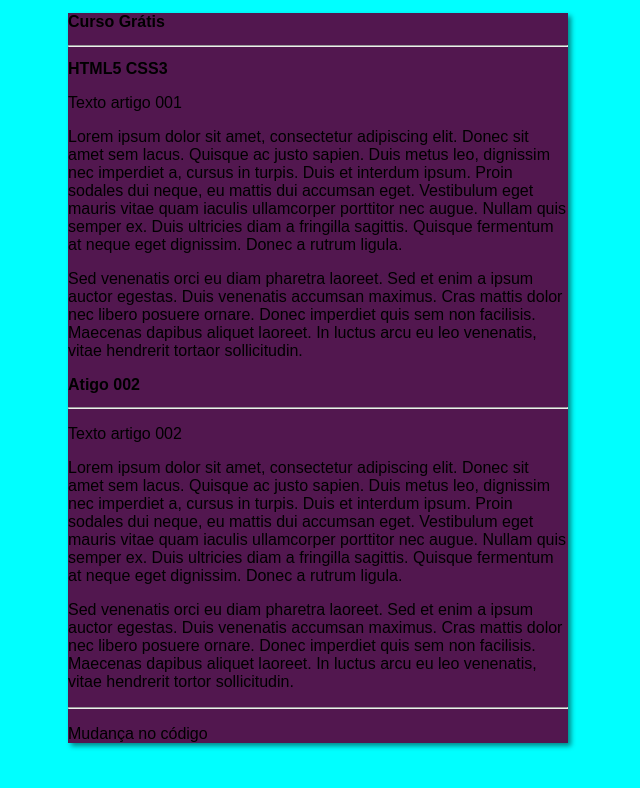
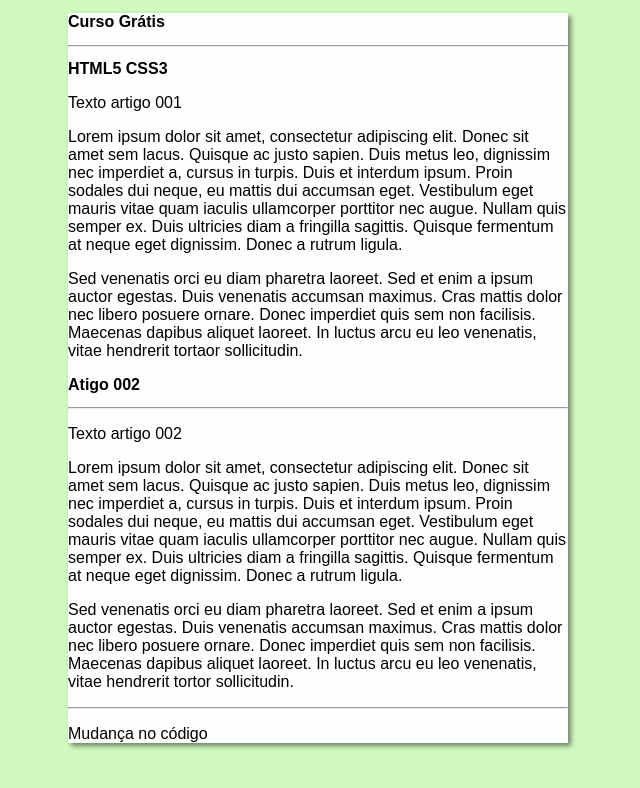
Before and after one commit to JhowMagnum/projeto-site, a plain HTML site: page index.html in a window 1280 px wide. Shown: the whole page, without its empty margins (322-962 px from the left). Drawn offline with Linux system fonts and the light colour scheme.

Commit message:
Update style.css

```diff
--- a/estilos/style.css
+++ b/estilos/style.css
@@ -4,11 +4,11 @@
 }
 
 body {
-    background-color: cyan;
+    background-color: rgb(208, 250, 192);
 }
 
 main {
-    background-color: rgb(82, 23, 79);
+    background-color: rgb(255, 254, 255);
     width: 500px;
     margin: auto;
     box-shadow: 3px 3px 5px rgba(0, 0, 0, 0.473);
```
